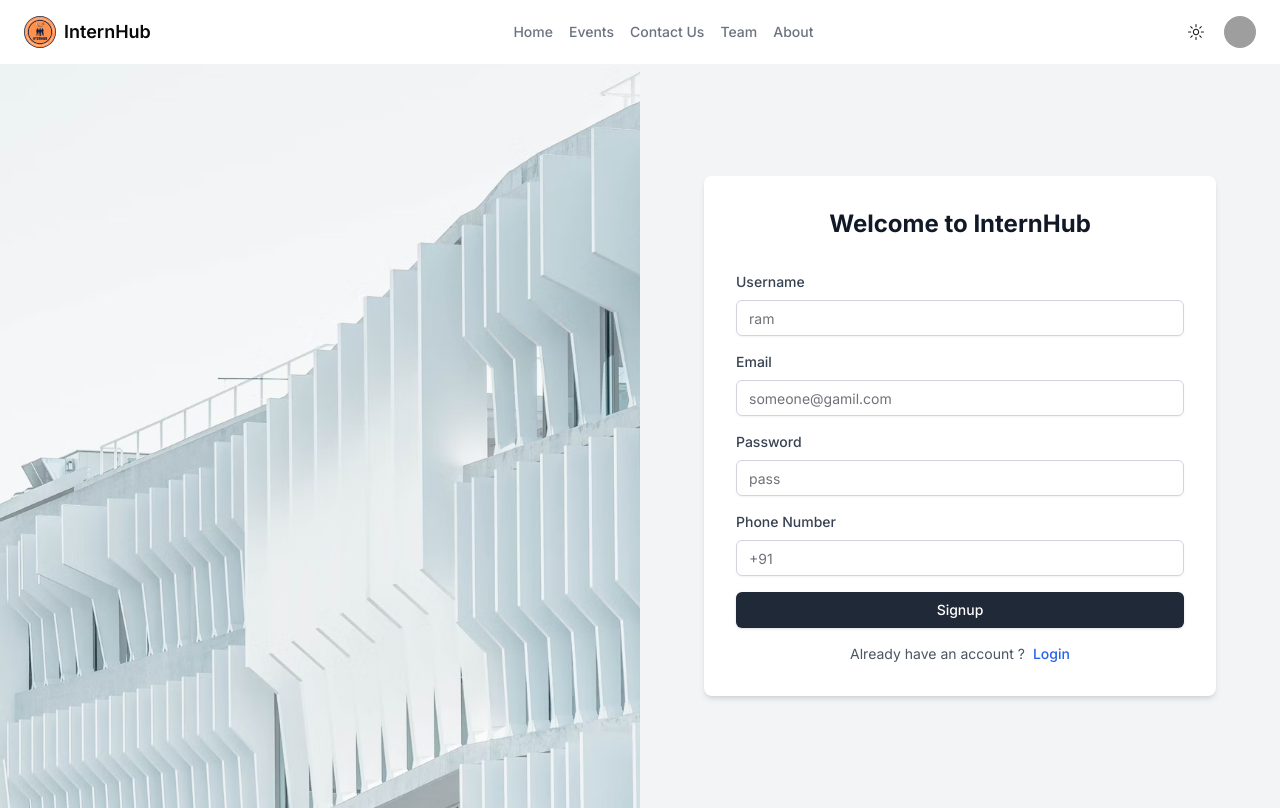
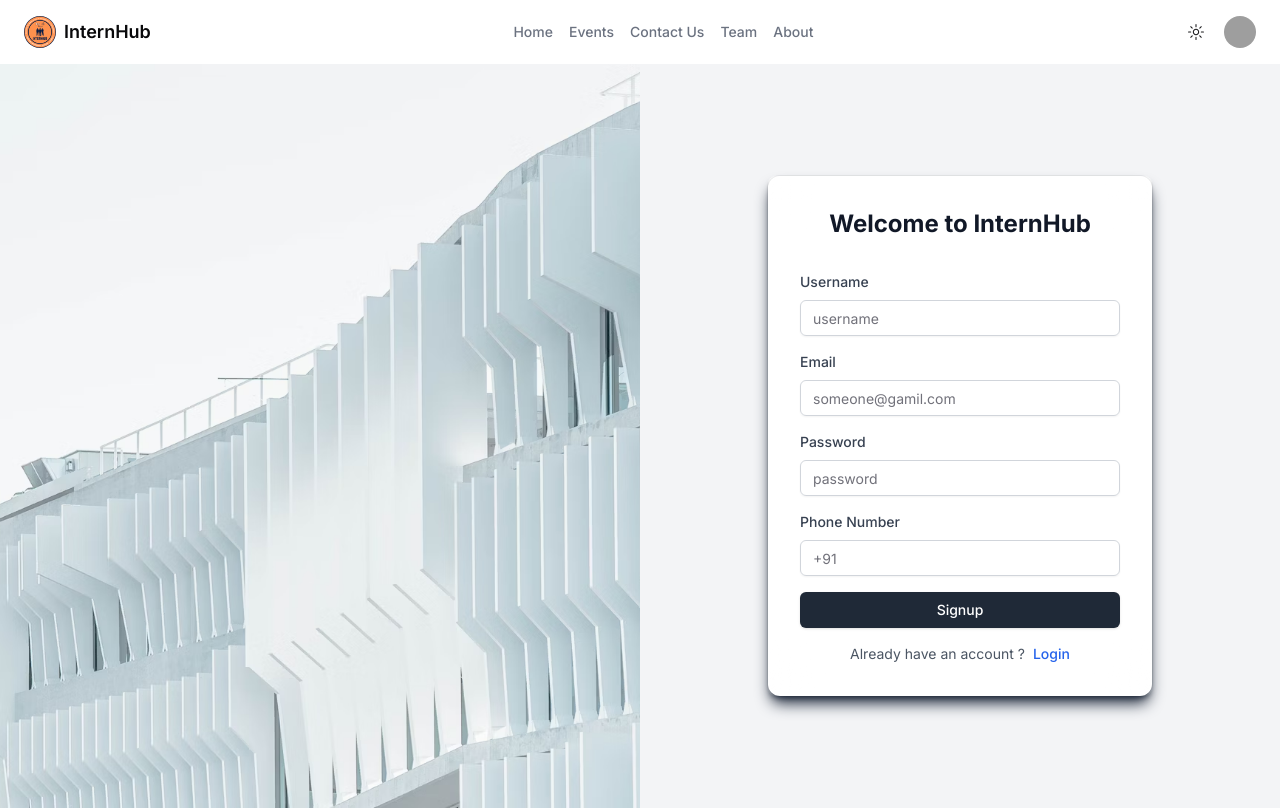
Before and after one commit to iitm-internhub/internhub, a Next.js app in the folder client/: page /signup in a window 1280 px wide. Built offline with nearby package versions, Linux system fonts and the light colour scheme; grey boxes are pictures that could not be loaded.

Commit message:
UI change to login and signup

```diff
--- a/client/app/login/page.tsx
+++ b/client/app/login/page.tsx
@@ -64,7 +64,8 @@ const Login = () => {
           backgroundImage: "url('/images/authentication.avif')",
         }}
       />
-      <div className="m-auto w-full md:max-w-lg sm:max-w-sm max-w-xs p-8 bg-white shadow-md rounded-lg">
+      <div className="m-auto w-full  sm:max-w-sm max-w-xs  bg-white shadow-md rounded-lg">
+        <div className="backdrop-blur-xl p-8   rounded-xl bg-white/20 shadow-lg ring-1 ring-black/5 shadow-slate-800">
           <h1 className="text-2xl font-bold text-gray-900 text-center">
             Welcome back to InternHub
           </h1>
@@ -133,6 +134,7 @@ const Login = () => {
           </Form>
         </div>
       </div>
+    </div>
   );
 };
 
--- a/client/app/signup/page.tsx
+++ b/client/app/signup/page.tsx
@@ -70,7 +70,8 @@ const Signup = () => {
             backgroundImage: "url('/images/authentication.avif')",
           }}
         />
-        <div className="m-auto w-full md:max-w-lg sm:max-w-sm max-w-xs p-8 bg-white shadow-md rounded-lg">
+        <div className="m-auto w-full  sm:max-w-sm max-w-xs  bg-white shadow-md rounded-lg">
+          <div className="backdrop-blur-xl p-8   rounded-xl bg-white/20 shadow-lg ring-1 ring-black/5 shadow-slate-800 dark:shadow-slate-600">
             <h1 className="text-2xl font-bold text-gray-900 text-center">
               Welcome to InternHub
             </h1>
@@ -91,7 +92,7 @@ const Signup = () => {
                         <FormControl>
                           <Input
                             className="mt-1 w-full rounded-md border-gray-300 shadow-sm focus:border-indigo-500 focus:ring-indigo-500"
-                          placeholder="ram"
+                            placeholder="username"
                             {...field}
                           />
                         </FormControl>
@@ -133,7 +134,7 @@ const Signup = () => {
                         <FormControl>
                           <Input
                             className="mt-1 w-full rounded-md border-gray-300 shadow-sm focus:border-indigo-500 focus:ring-indigo-500"
-                          placeholder="pass"
+                            placeholder="password"
                             {...field}
                           />
                         </FormControl>
@@ -181,6 +182,7 @@ const Signup = () => {
             </Form>
           </div>
         </div>
+      </div>
     </>
   );
 };
```
Also changed, not shown: 2 other files (tests, documents, lock files or other folders). Lines whose indentation alone changed are shown as unchanged.
